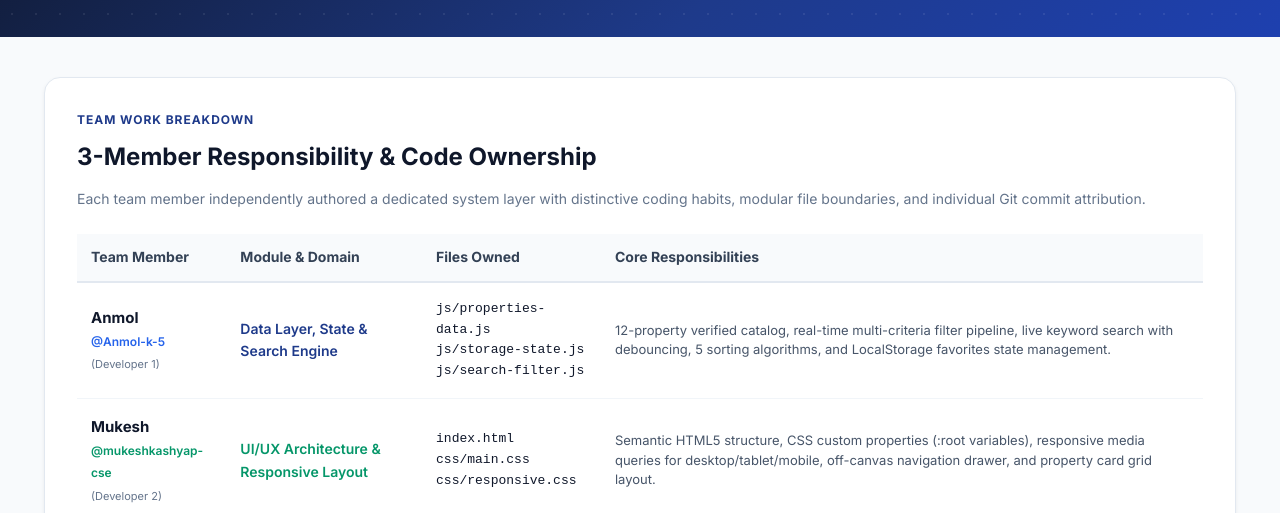
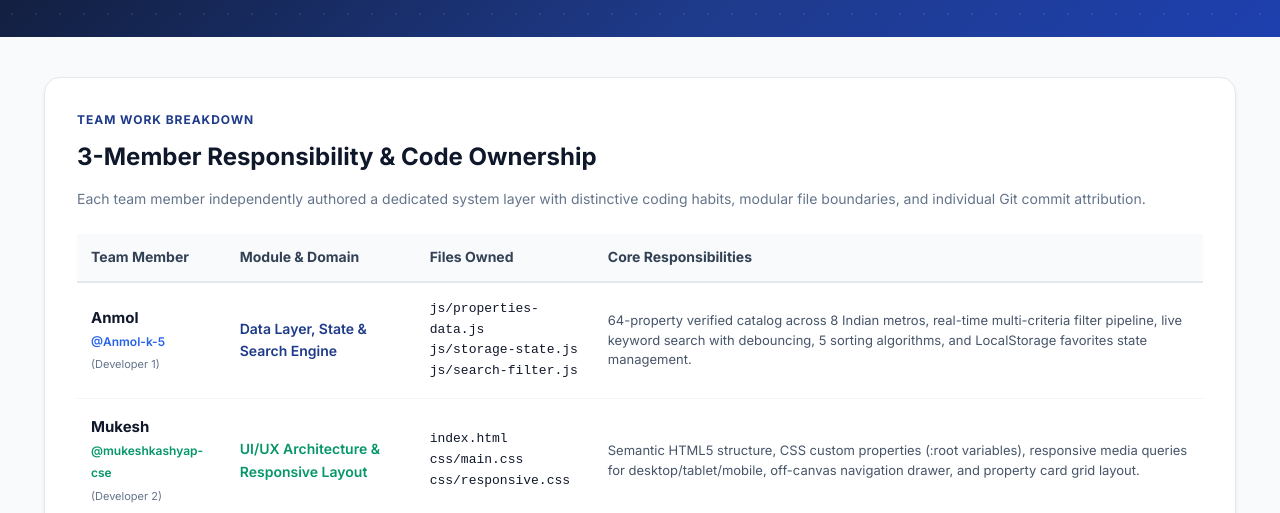
Before and after one commit to Anmol-k-5/CSE326---Project---Real-Estate, a plain HTML site: page about.html in a window 1280 px wide. Shown: the part 287-800 px from the top of the page. Drawn offline with Linux system fonts and the light colour scheme.

Commit message:
feat(ui): update catalog stats to 64 verified properties across home and about views

```diff
--- a/about.html
+++ b/about.html
@@ -114,7 +114,7 @@
                                     js/search-filter.js
                                 </td>
                                 <td style="padding: 16px 14px; font-size: 13px; color: #475569; line-height: 1.5;">
-                                    12-property verified catalog, real-time multi-criteria filter pipeline, live keyword search with debouncing, 5 sorting algorithms, and LocalStorage favorites state management.
+                                    64-property verified catalog across 8 Indian metros, real-time multi-criteria filter pipeline, live keyword search with debouncing, 5 sorting algorithms, and LocalStorage favorites state management.
                                 </td>
                             </tr>
 
```
Also changed, not shown: index.html (+1 -1 lines), 2 other files.
